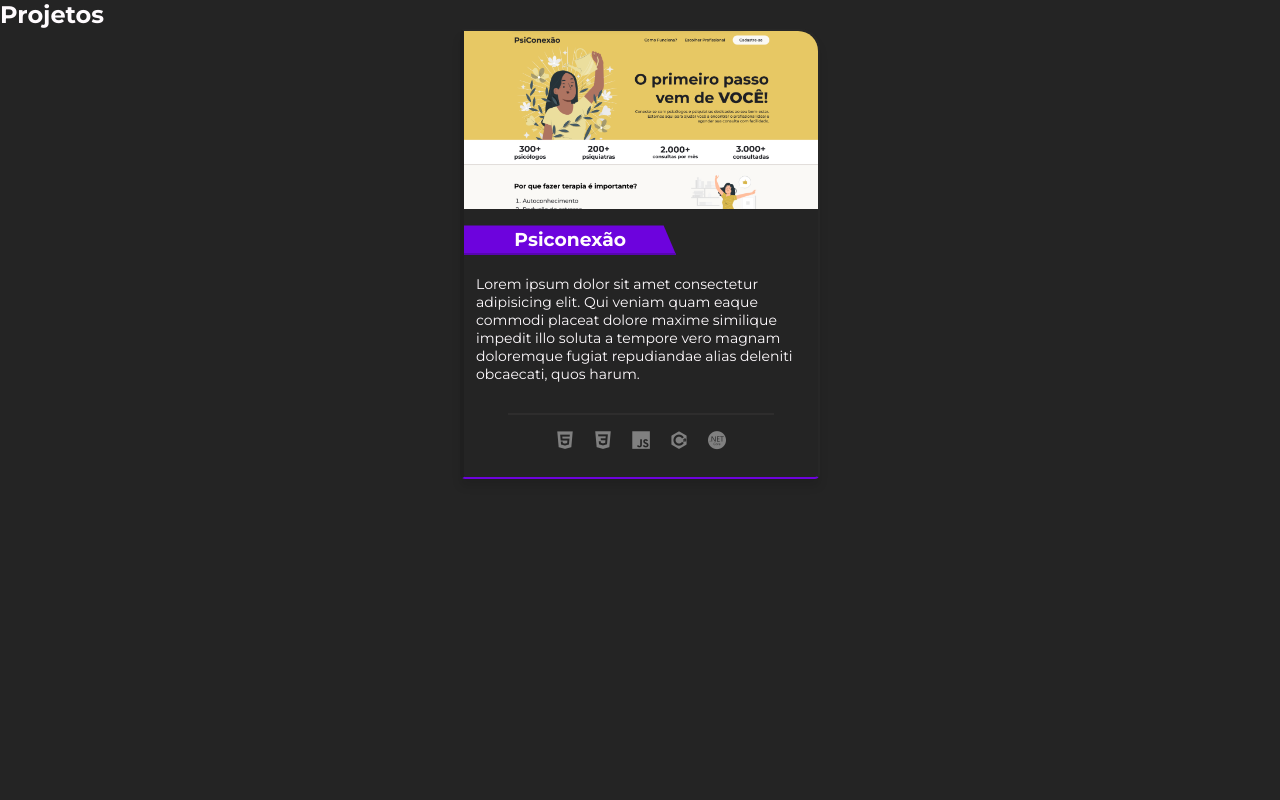
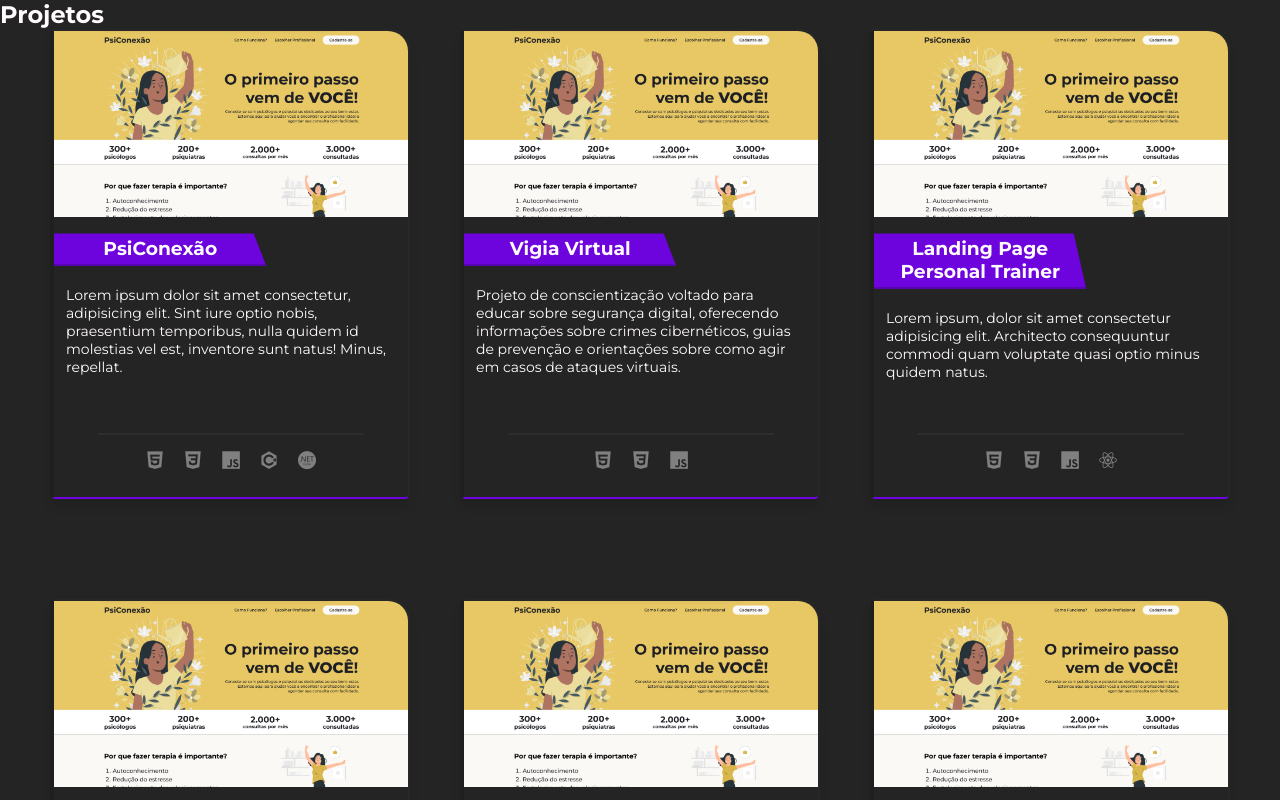
Before and after one commit to emersonjuunior/portfolio, a React (Vite) app: page / in a window 1280 px wide. Shown: the top 800 px of the page. Built offline with nearby package versions, Linux system fonts and the light colour scheme.

Commit message:
Adicionando map aos itens do project

```diff
--- /dev/null
+++ b/src/hooks/useFilterTechnologies.js
@@ -0,0 +1,26 @@
+export const useFilterTechnologies = (arr) => {
+  let technologies = [];
+  if (arr.includes("html")) {
+    technologies.push("1");
+  }
+  if (arr.includes("css")) {
+    technologies.push("2");
+  }
+  if (arr.includes("js")) {
+    technologies.push("3");
+  }
+  if (arr.includes("c#")) {
+    technologies.push("4");
+  }
+  if (arr.includes(".net")) {
+    technologies.push("5");
+  }
+  if (arr.includes("react")) {
+    technologies.push("6");
+  }
+  if (arr.includes("firebase")) {
+    technologies.push("7");
+  }
+
+  return technologies;
+};
--- a/src/pages/Projects.css
+++ b/src/pages/Projects.css
@@ -1,12 +1,21 @@
+#project-cards-container {
+  width: 100%;
+  height: 100%;
+  display: flex;
+  gap: 50px;
+  flex-wrap: wrap;
+  justify-content: center;
+}
+
 .project-card {
-  margin: 0 auto;
   width: 360px;
-  height: 450px;
+  height: 470px;
   border: 2px solid #272727;
   border-bottom-color: #6d03dd;
   border-left: 4px solid #1f1f1f;
   box-shadow: 0 8px 8px rgba(0, 0, 0, 0.1);
   border-radius: 5px;
+  margin-bottom: 50px;
 }
 
 .project-image-container {
@@ -46,9 +55,16 @@
   opacity: 0;
 }
 
+.project-info-container {
+  min-height: 200px;
+  max-height: 200px;
+}
+
 .project-title-wrapper {
   width: 60%;
   height: 30px;
+  min-height: fit-content;
+  padding: 4px;
   background-color: #6d03dd;
   border-bottom: 2px solid #5805b1;
   display: flex;
--- a/src/pages/Projects.jsx
+++ b/src/pages/Projects.jsx
@@ -1,11 +1,18 @@
 import "./Projects.css";
+import { useState } from "react";
 import { projects } from "../data/projects";
+import { useFilterTechnologies } from "../hooks/useFilterTechnologies";
 
 const Projects = () => {
   return (
     <section>
       <h2>Projetos</h2>
-      <div className="project-card">
+      <div id="project-cards-container">
+        {projects.map((project, index) => {
+          const arrCategories = useFilterTechnologies(project.technologies);
+
+          return (
+            <div className="project-card" key={index}>
               <div className="project-image-container">
                 <div
                   className="project-image-background"
@@ -13,23 +20,39 @@ const Projects = () => {
                 ></div>
                 <button className="project-button">Acessar</button>
               </div>
+              <div className="project-info-container">
                 <div className="project-title-wrapper">
-          <h3>Psiconexão</h3>
+                  <h3>{project.name}</h3>
                 </div>
-        <div className="project-description">
-          Lorem ipsum dolor sit amet consectetur adipisicing elit. Qui veniam
-          quam eaque commodi placeat dolore maxime similique impedit illo soluta
-          a tempore vero magnam doloremque fugiat repudiandae alias deleniti
-          obcaecati, quos harum.
+                <div className="project-description">{project.description}</div>
               </div>
               <div className="line"></div>
               <div className="project-icons">
+                {arrCategories.includes("1") && (
                   <i className="icon devicon-html5-plain"></i>
+                )}
+                {arrCategories.includes("2") && (
                   <i className="icon devicon-css3-plain"></i>
+                )}
+                {arrCategories.includes("3") && (
                   <i className="icon devicon-javascript-plain"></i>
+                )}
+                {arrCategories.includes("4") && (
                   <i className="icon devicon-csharp-plain"></i>
+                )}
+                {arrCategories.includes("5") && (
                   <i className="icon devicon-dotnetcore-plain"></i>
+                )}
+                {arrCategories.includes("6") && (
+                  <i className="icon devicon-react-original"></i>
+                )}
+                {arrCategories.includes("7") && (
+                  <i className="icon devicon-firebase-plain"></i>
+                )}
               </div>
+            </div>
+          );
+        })}
       </div>
     </section>
   );
```
Lines whose indentation alone changed are shown as unchanged.
